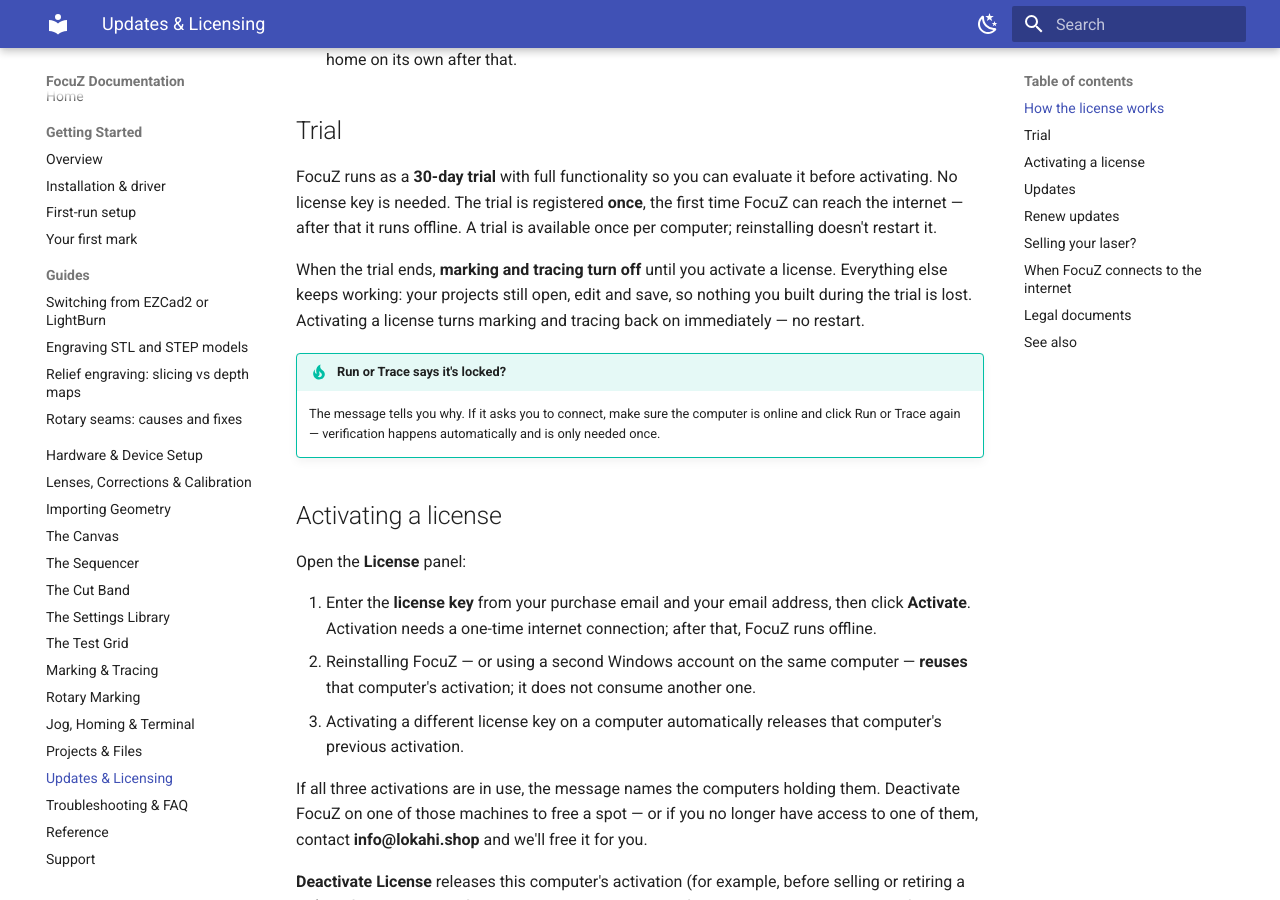
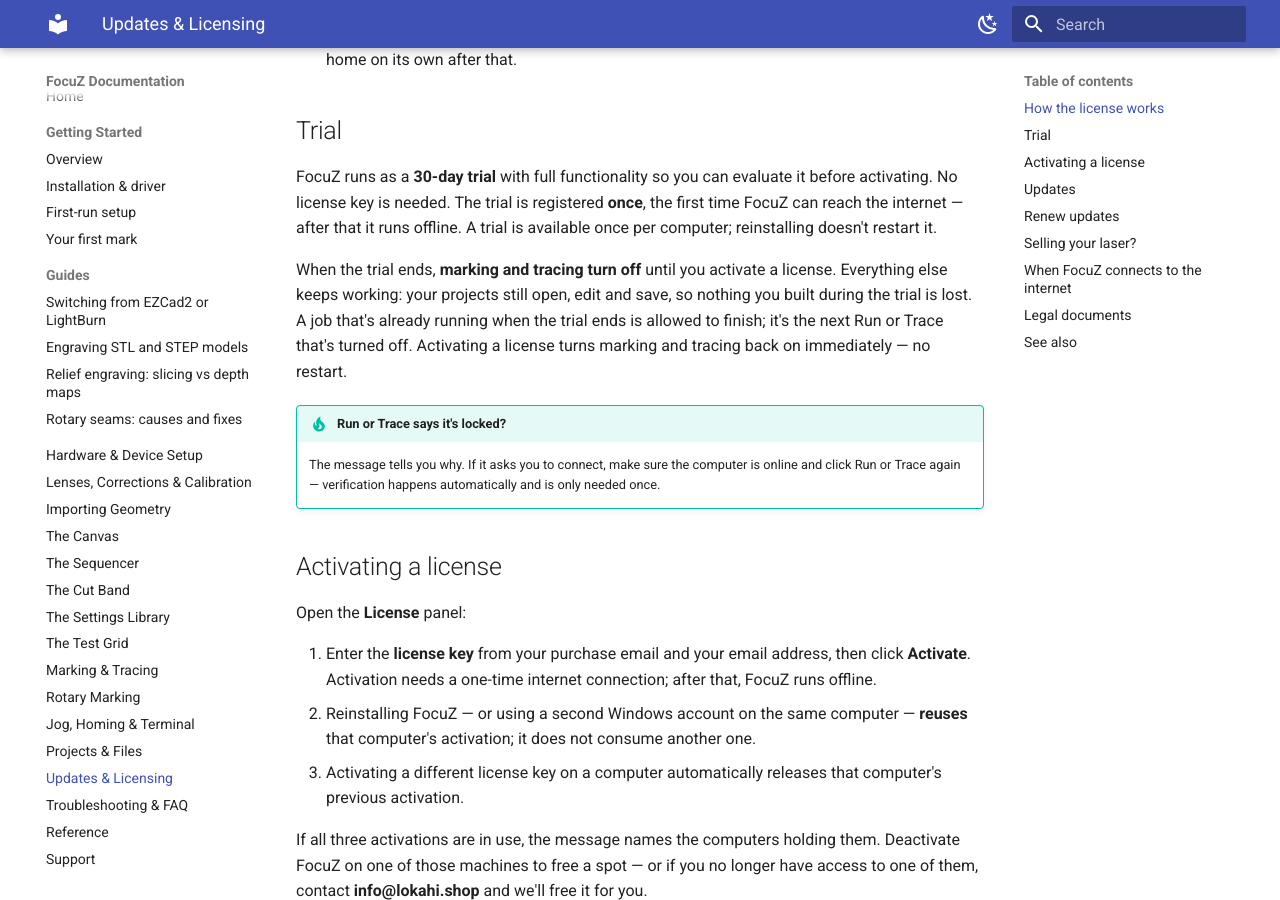
Before and after one commit to Lokahi-Shop/focuz-docs, an MkDocs documentation site: the page built from docs/updates-licensing.md, in a window 1280 px wide and 900 px high, scrolled down 580 px. Built offline with MkDocs 1.6.1 and Material for MkDocs 9.7.7, drawn with Linux system fonts in a browser that asks for light colours.

Commit message:
Updates & Licensing: a job running when the trial ends is allowed to finish
Co-Authored-By: Claude Opus 5.5 <noreply@anthropic.com>

```diff
--- a/docs/updates-licensing.md
+++ b/docs/updates-licensing.md
@@ -27,7 +27,9 @@ reinstalling doesn't restart it.
 
 When the trial ends, **marking and tracing turn off** until you activate a license. Everything
 else keeps working: your projects still open, edit and save, so nothing you built during the
-trial is lost. Activating a license turns marking and tracing back on immediately — no restart.
+trial is lost. A job that's already running when the trial ends is allowed to finish; it's the
+next Run or Trace that's turned off. Activating a license turns marking and tracing back on
+immediately — no restart.
 
 !!! tip "Run or Trace says it's locked?"
     The message tells you why. If it asks you to connect, make sure the computer is online and
```
